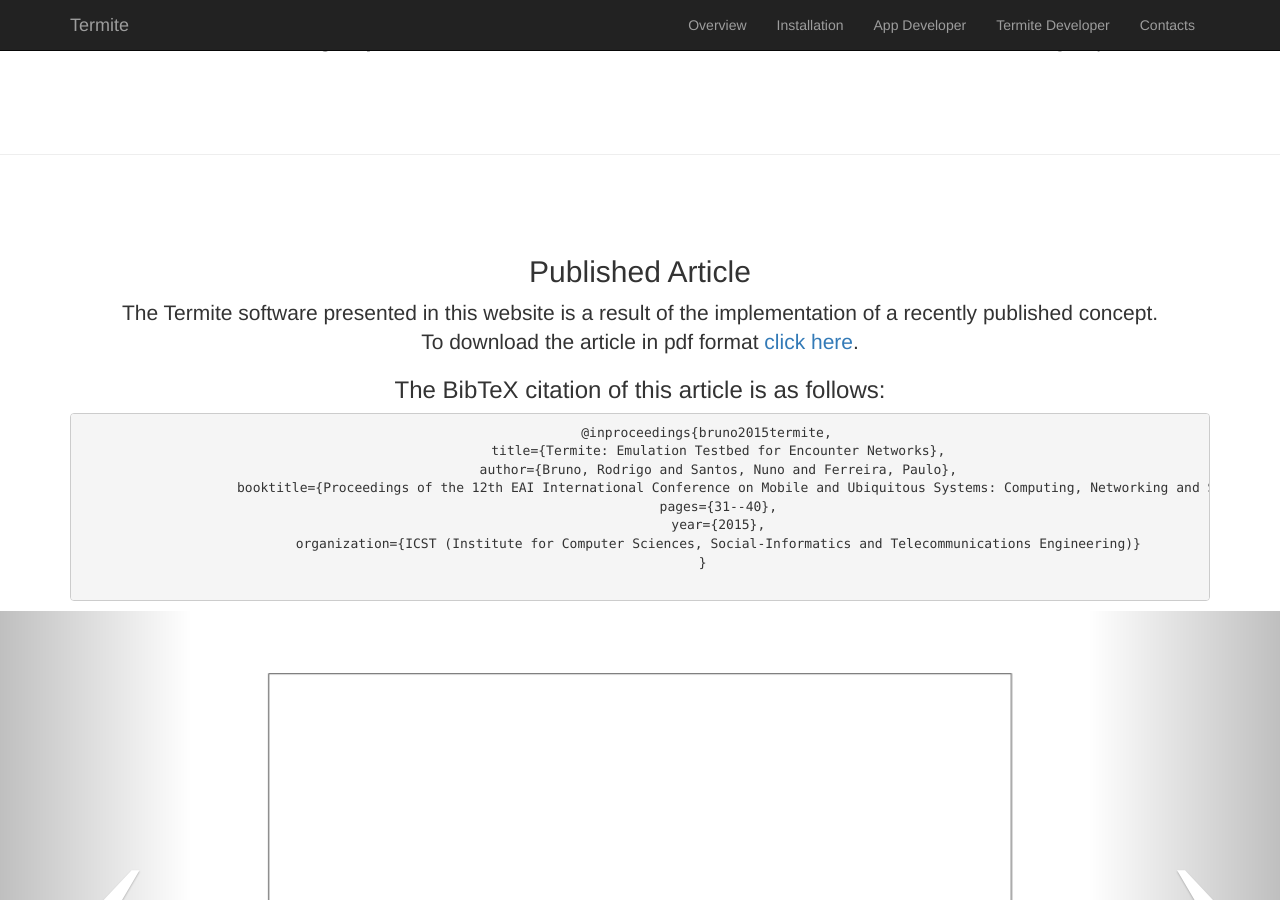
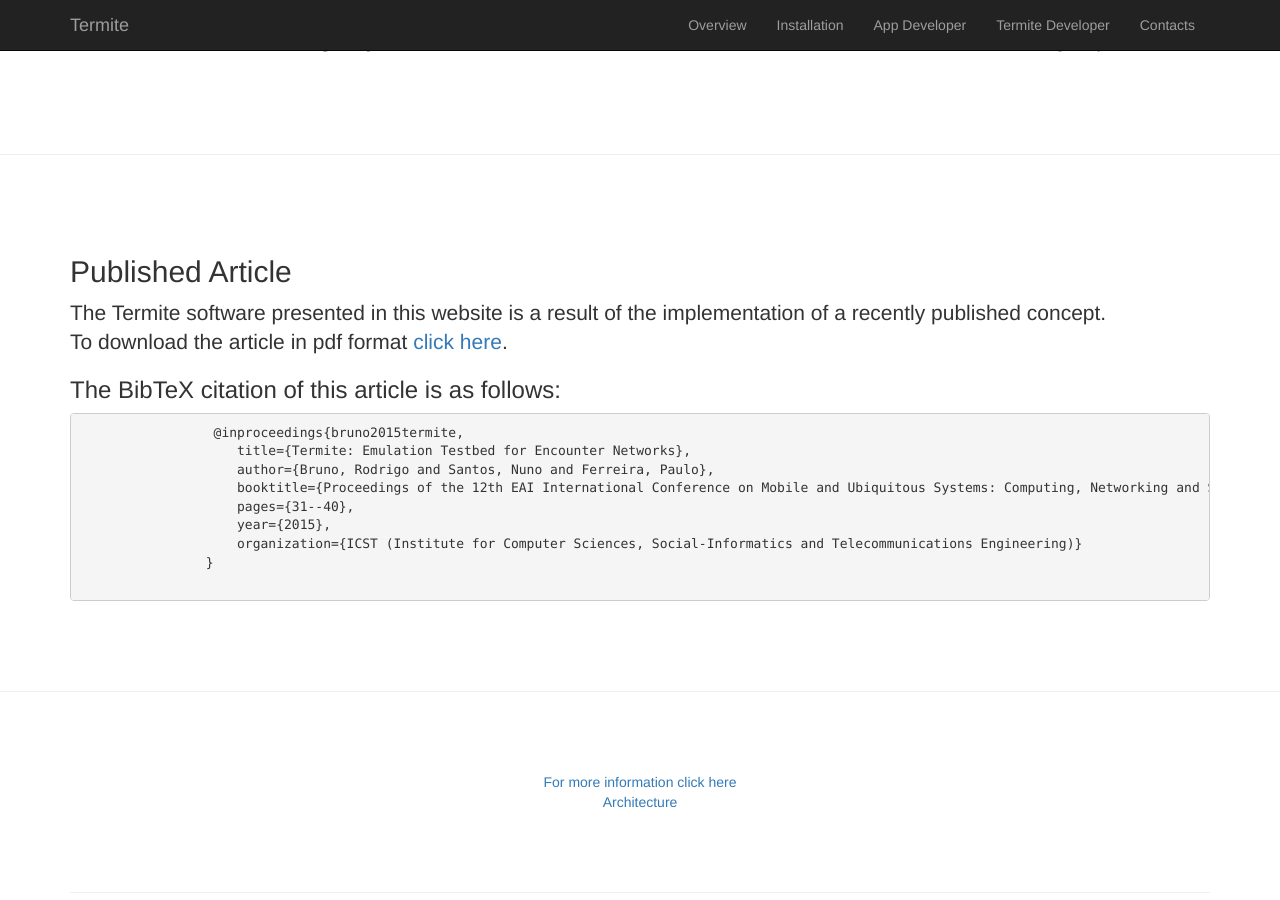
Before and after one commit to etraudonun/termite, a Jekyll site: the page index.html, which Jekyll copies as it is, in a window 1280 px wide and 900 px high, scrolled down 632 px. Built offline with Jekyll 4.4.1, drawn with Linux system fonts in a browser that asks for light colours.

Commit message:
Update index.html

```diff
--- a/index.html
+++ b/index.html
@@ -99,7 +99,7 @@
 
     <hr class="featurette-divider">
 
-    <section class="container content-section text-center">
+    <section class="container content-section">
         <div class="row">
             <div class="col-md-12">
                 <h2>Published Article</h2>
@@ -123,16 +123,18 @@
         </div>
     </section>
 
-    <div id="myCarousel" class="carousel">
+    <hr class="featurette-divider">
+
+    <!-- <div id="myCarousel" class="carousel">
         <!-- Indicators
         <ol class="carousel-indicators">
             <!--<li data-target="#myCarousel" data-slide-to="0" class="active"></li>
             <li data-target="#myCarousel" data-slide-to="1"></li>
             <li data-target="#myCarousel" data-slide-to="2"></li>
-        </ol> -->
+        </ol> --
 
 
-        <!-- Wrapper for slides -->
+        <!-- Wrapper for slides --
         <div class="carousel-inner">
             <!-- <div class="item active">
                 <center>
@@ -141,7 +143,7 @@
                 <div class="carousel-caption">
                     <h2>Caption 1</h2>
                 </div>
-            </div> -->
+            </div> --
 
             <div class="item active">
                 <center>
```
Also changed, not shown: other parts of index.html (+3 -3 lines).
